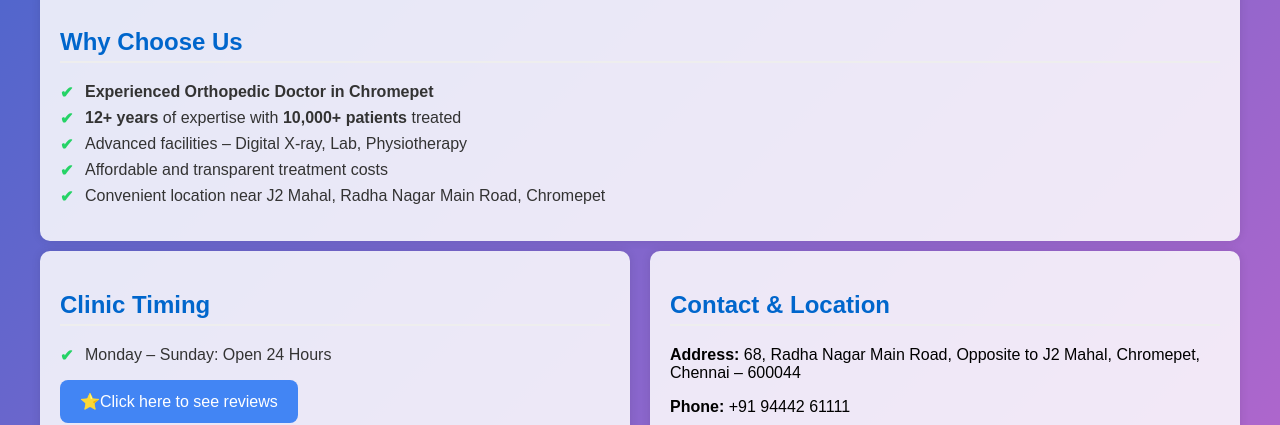
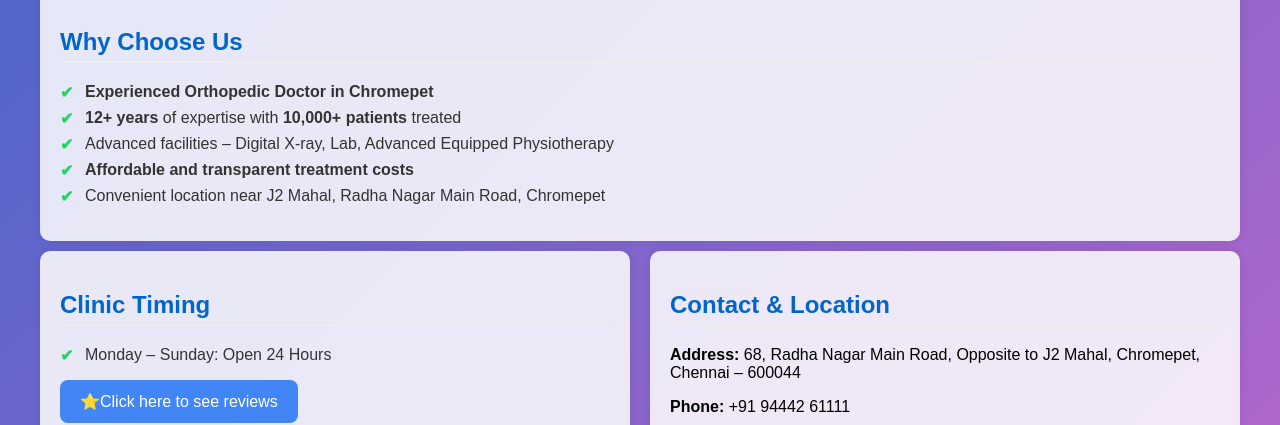
Before and after one commit to paventhan183/paventhan183.github.io, a plain HTML site: page index.html in a window 1280 px wide. Shown: the part 1541-1966 px from the top of the page. Drawn offline with Linux system fonts and the light colour scheme.

Commit message:
Update index.html

```diff
--- a/index.html
+++ b/index.html
@@ -760,8 +760,8 @@
   <ul>
     <li><strong>Experienced Orthopedic Doctor in Chromepet</strong></li>
     <li><strong>12+ years</strong> of expertise with <strong>10,000+ patients</strong> treated</li>
-    <li>Advanced facilities – Digital X-ray, Lab, Physiotherapy</li>
-    <li>Affordable and transparent treatment costs</li>
+    <li>Advanced facilities – Digital X-ray, Lab, Advanced Equipped Physiotherapy</li>
+    <li><strong>Affordable and transparent treatment costs</strong></li>
     <li>Convenient location near J2 Mahal, Radha Nagar Main Road, Chromepet</li>
   </ul>
 </section>
```
